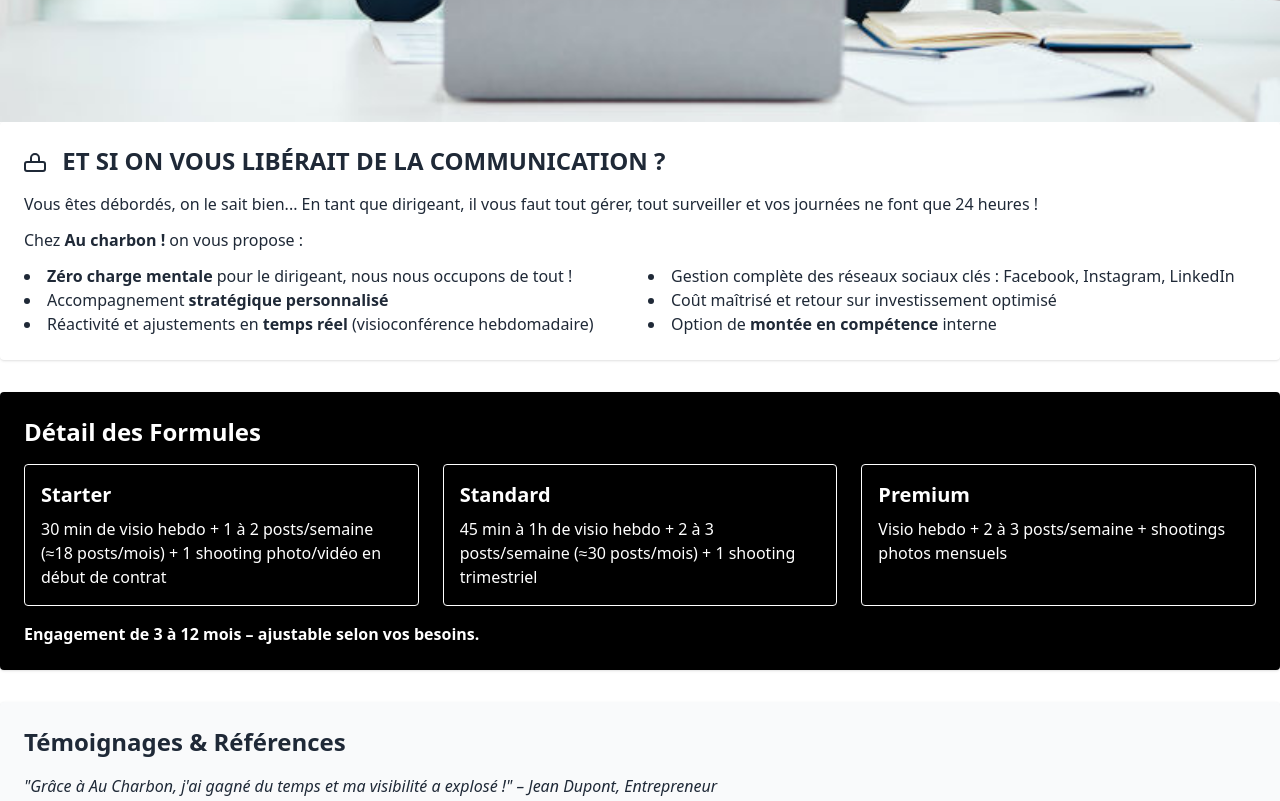
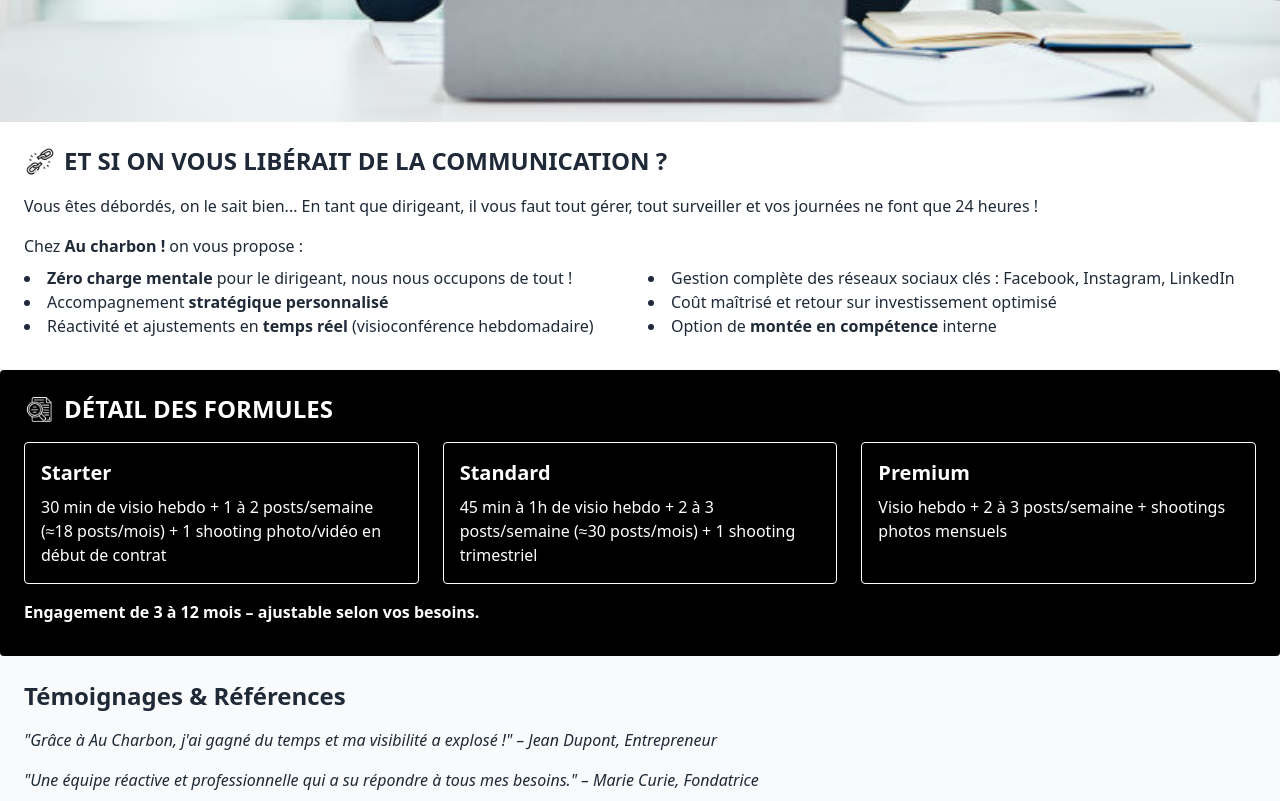
Before and after one commit to romaindudek/plaquette_au_charbon, a plain HTML site: page index.html in a window 1280 px wide. Shown: the part 900-1701 px from the top of the page. Drawn offline with nearby package versions, Linux system fonts and the light colour scheme.

Commit message:
ajout images 3

```diff
--- a/index.html
+++ b/index.html
@@ -23,18 +23,21 @@
     <img src="https://raw.githubusercontent.com/romaindudek/plaquette_au_charbon/refs/heads/main/img/first_img_800_540.jpg" alt="Image évocatrice" class="w-full h-auto mt-6" />
   </header>
 
-  <main class="mx-auto space-y-8">
+  <main class="mx-auto">
     <!-- Présentation de l’offre -->
-    <section id="offre" class="bg-[https://raw.githubusercontent.com/romaindudek/plaquette_au_charbon/refs/heads/main/img/Paper_09_1600.jpg] p-6 rounded shadow">
-        <h2 class="text-2xl font-bold mb-4 uppercase leading-tight">
-            <svg xmlns="http://www.w3.org/2000/svg" class="inline-block w-6 h-6 mr-2" fill="none" viewBox="0 0 24 24" stroke="currentColor">
-              <path stroke-linecap="round" stroke-linejoin="round" stroke-width="2" d="M15 11V7a4 4 0 00-8 0v4m-4 0h16a2 2 0 012 2v5a2 2 0 01-2 2H3a2 2 0 01-2-2v-5a2 2 0 012-2z" />
-            </svg>
-            Et si on vous libérait de la communication ?
-          </h2>
+    <section id="offre" class="bg-[https://raw.githubusercontent.com/romaindudek/plaquette_au_charbon/refs/heads/main/img/Paper_09_1600.jpg] p-6 pb-8 rounded shadow">
+        <div class="grid grid-cols-[auto,1fr] items-start gap-2 mb-4">
+            <!-- Image de l'icône symbolisant la liberté -->
+            <img src="https://raw.githubusercontent.com/romaindudek/plaquette_au_charbon/refs/heads/main/img/break-free.png" alt="Liberté" class="w-8 h-8" />
+            <!-- Titre avec texte en majuscules, gras et interligne réduit -->
+            <h2 class="text-2xl font-bold uppercase leading-tight">
+              Et si on vous libérait de la communication ?
+            </h2>
+          </div>
 
-      <p class="mb-3">Vous êtes débordés, on le sait bien... En tant que dirigeant, il vous faut tout gérer, tout surveiller et vos journées ne font que 24 heures !</p>
-      <p class="mb-3">Chez <strong>Au charbon !</strong> on vous propose :</p>
+
+      <p class="mb-4">Vous êtes débordés, on le sait bien... En tant que dirigeant, il vous faut tout gérer, tout surveiller et vos journées ne font que 24 heures !</p>
+      <p class="mb-2">Chez <strong>Au charbon !</strong> on vous propose :</p>
       <ul class="list-disc list-inside space-y-2 lg:columns-2 lg:space-y-0">
         <li><strong>Zéro charge mentale</strong> pour le dirigeant, nous nous occupons de tout !</li>
         <li>Accompagnement <strong>stratégique personnalisé</strong></li>
@@ -46,8 +49,15 @@
     </section>
 
 <!-- Détail des Formules -->
-<section id="formules" class="p-6 bg-black text-white rounded shadow">
-    <h2 class="text-2xl font-bold mb-4">Détail des Formules</h2>
+<section id="formules" class="p-6 pb-8 bg-black text-white rounded shadow">
+    <div class="grid grid-cols-[auto,1fr] items-start gap-2 mb-4">
+        <!-- Image de l'icône symbolisant la liberté -->
+        <img src="https://raw.githubusercontent.com/romaindudek/plaquette_au_charbon/refs/heads/main/img/detail.png" alt="Liberté" class="w-8 h-8" />
+        <!-- Titre avec texte en majuscules, gras et interligne réduit -->
+        <h2 class="text-2xl font-bold uppercase leading-tight">
+          Détail des formules
+        </h2>
+      </div>
     <div class="grid grid-cols-1 md:grid-cols-3 gap-6">
       <div class="border border-white p-4 rounded shadow-sm">
         <h3 class="text-xl font-semibold mb-2">Starter</h3>
```
Also changed, not shown: img/detail.png (added).
